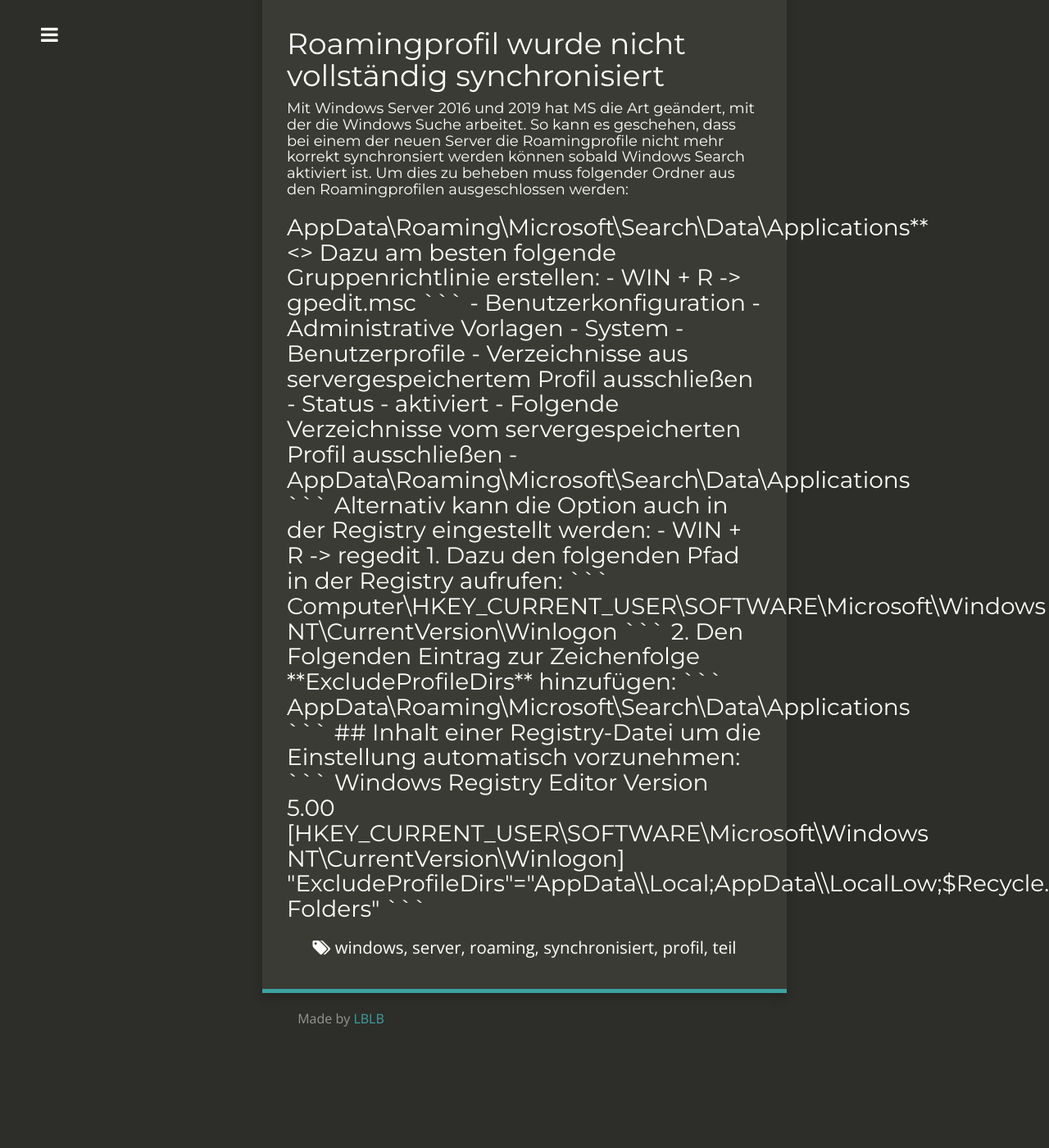
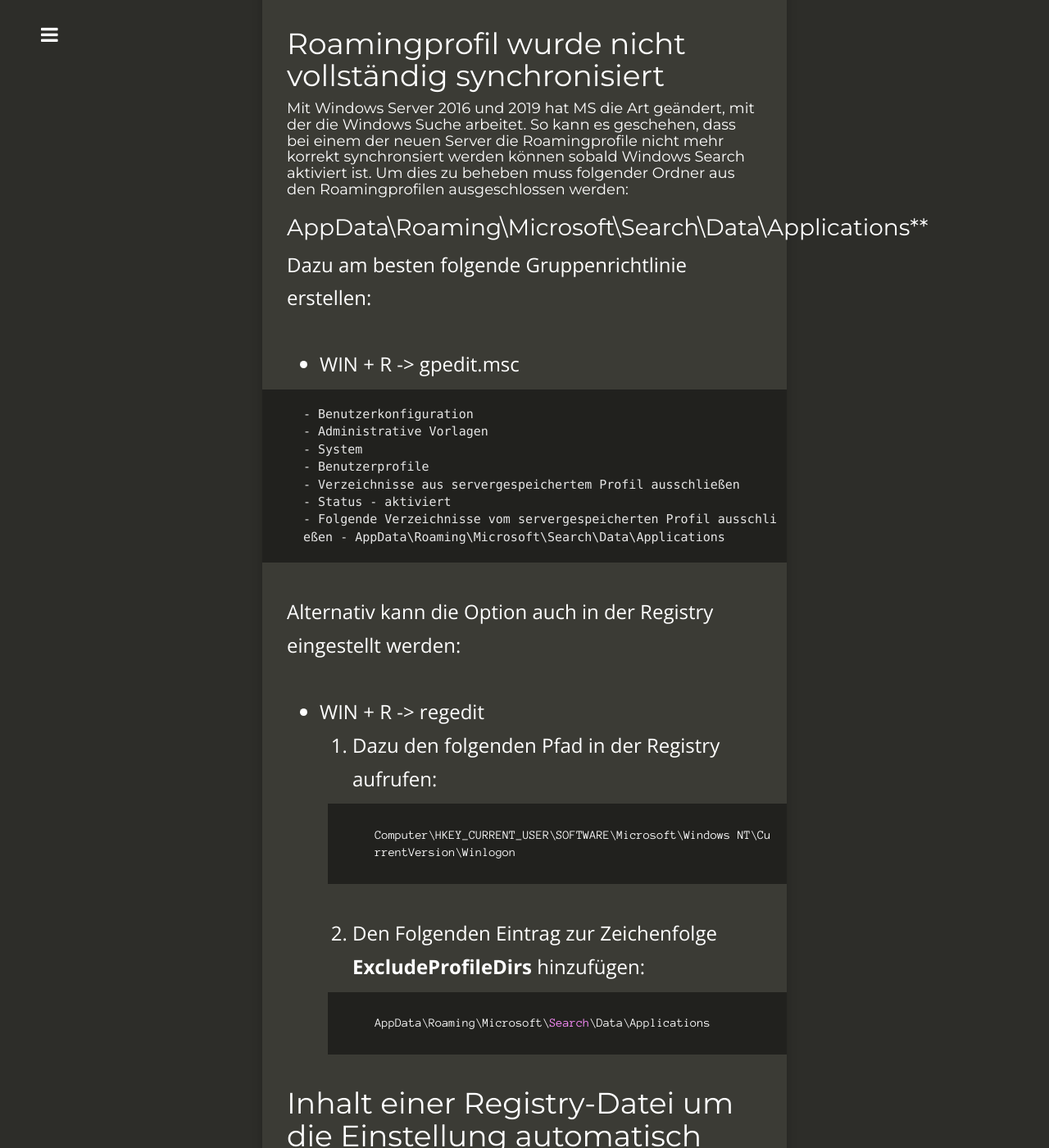
Before and after one commit to eski1337/lblb-it-ffd00, a Jekyll site: the page built from _posts/2021-04-21-RoamingProfiles.md, in a window 1280 px wide and 1400 px high, scrolled down 368 px. Shown: the whole window at 82% size. Built offline with Jekyll 4.4.1, drawn with Linux system fonts in a browser that asks for light colours; nearby versions of some CDN libraries; comment, search, counter and statistics services are not loaded; before the commit the page ends 1642 px from its top, so only the background shows below that; some of the changed text lies outside the part shown.

Commit message:
2021-04-21-RoamingProfiles.md: changed

```diff
--- a/_posts/2021-04-21-RoamingProfiles.md
+++ b/_posts/2021-04-21-RoamingProfiles.md
@@ -21,7 +21,7 @@
 So kann es geschehen, dass bei einem der neuen Server die Roamingprofile nicht mehr korrekt synchronsiert werden können sobald Windows Search aktiviert ist.
 
 Um dies zu beheben muss folgender Ordner aus den Roamingprofilen ausgeschlossen werden:  </h4>
-<h3>AppData\Roaming\Microsoft\Search\Data\Applications**  <>
+<h3>AppData\Roaming\Microsoft\Search\Data\Applications**  </h3>
 
 
 Dazu am besten folgende Gruppenrichtlinie erstellen:
```
